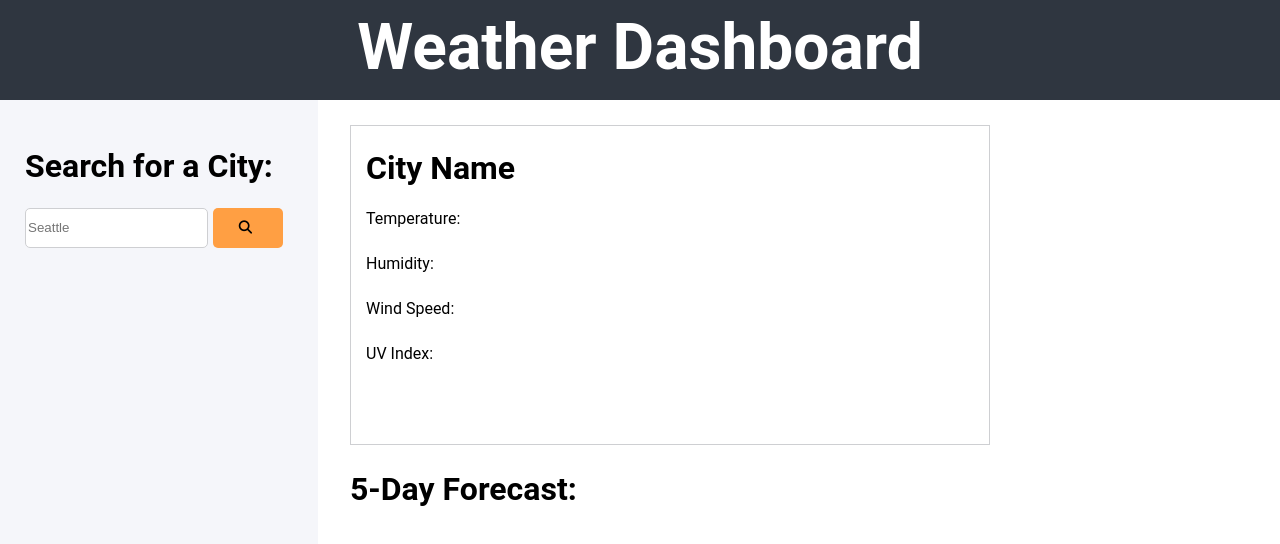
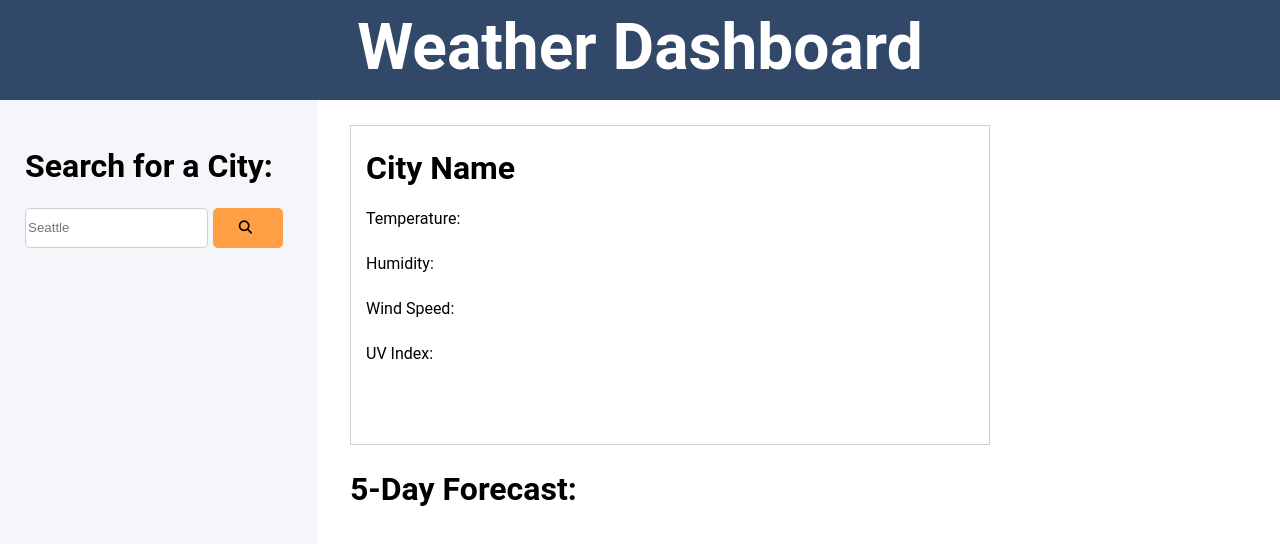
Before and after one commit to MichaelAdamGroberman/Weather-Dashbaord, a plain HTML site: page index.html in a window 1280 px wide. Drawn offline with nearby package versions, Linux system fonts and the light colour scheme; a web font is replaced by a local one.

Commit message:
slight change to background color for the header

```diff
--- a/assets/css/style.css
+++ b/assets/css/style.css
@@ -32,7 +32,7 @@ header {
     margin-top: 0;
     text-align: center;
     font-size: xx-large;
-    background-color: #2f3640;
+    background-color: #314868;
 }
 
 h1, h3, p, li {
```
